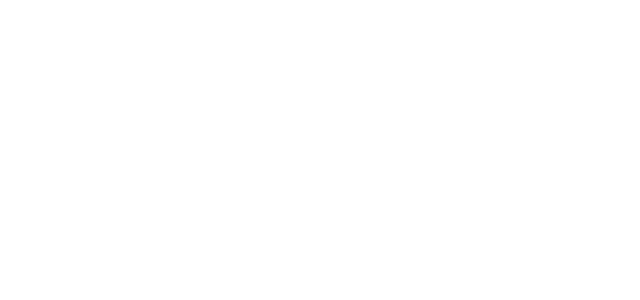
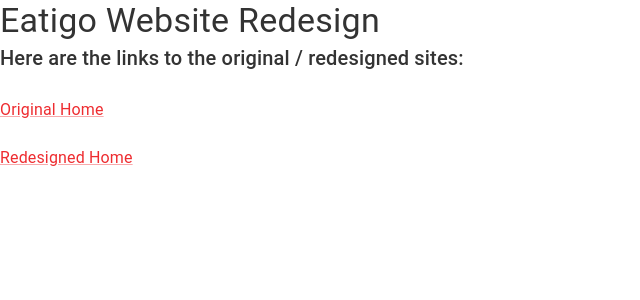
Before and after one commit to Kyzure/cs4249-eatigo-website-redesign, a React (Create React App) app: page / in a window 1280 px wide. Before the commit this address had no page. Shown: the top 300 px of the page, without its empty margins (0-640 px from the left). Built offline with nearby package versions, Linux system fonts and the light colour scheme.

Commit message:
Fixed, finally

```diff
--- a/package.json
+++ b/package.json
@@ -1,7 +1,7 @@
 {
   "name": "cs4249-eatigo-website-redesign",
   "version": "0.1.0",
-  "homepage": "https://kyzure.github.io/cs4249-eatigo-website-redesign",
+  "homepage": "https://kyzure.github.io/cs4249-eatigo-website-redesign/#/",
   "private": true,
   "dependencies": {
     "@emotion/react": "^11.8.2",
--- a/public/index.html
+++ b/public/index.html
@@ -9,7 +9,6 @@
       name="description"
       content="Web site created using create-react-app"
     />
-    <link rel="stylesheet" href="https://stackpath.bootstrapcdn.com/bootstrap/4.3.1/css/bootstrap.min.css"/>
     <link rel="apple-touch-icon" href="%PUBLIC_URL%/logo192.png" />
     <!--
       manifest.json provides metadata used when your web app is installed on a
--- a/src/App.js
+++ b/src/App.js
@@ -30,11 +30,11 @@
   return (
     <ThemeProvider theme={theme}>
       <ScopedCssBaseline enableColorScheme={true}>
-        <HashRouter>
+        <HashRouter basename='/'>
           <Routes>
-            <Route exact path="/cs4249-eatigo-website-redesign" element={<Home />} />
-            <Route exact path="/cs4249-eatigo-website-redesign/original-home" element={<OriginalHome />} />
-            <Route exact path="/cs4249-eatigo-website-redesign/redesigned-home" element={<RedesignedHome />} />
+            <Route path="" element={<Home />} />
+            <Route path="/original-home" element={<OriginalHome />} />
+            <Route path="/redesigned-home" element={<RedesignedHome />} />
           </Routes>
         </HashRouter>
       </ScopedCssBaseline>
--- a/src/pages/Home.js
+++ b/src/pages/Home.js
@@ -7,8 +7,8 @@
     <div>
       <Typography variant="h4">Eatigo Website Redesign</Typography>
       <Typography variant="h6">Here are the links to the original / redesigned sites:</Typography>
-      <Link href="/cs4249-eatigo-website-redesign/original-home"><br/>Original Home <br/><br/></Link>
-      <Link href="/cs4249-eatigo-website-redesign/redesigned-home">Redesigned Home <br/><br/></Link>
+      <Link component={Link} href="/cs4249-eatigo-website-redesign/#/original-home"><br/>Original Home <br/><br/></Link>
+      <Link component={Link} href="/cs4249-eatigo-website-redesign/#/redesigned-home">Redesigned Home <br/><br/></Link>
     </div>
   );
 }
```
